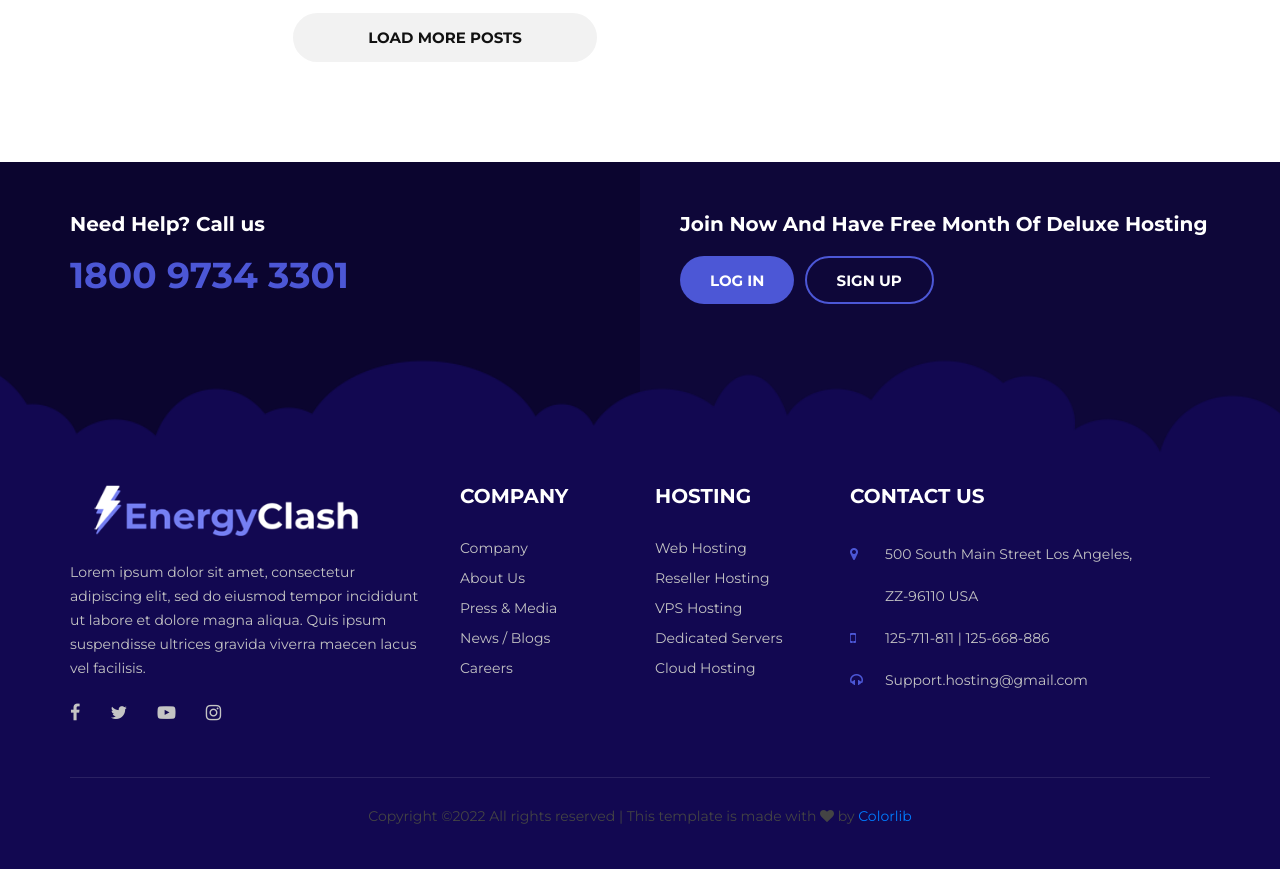
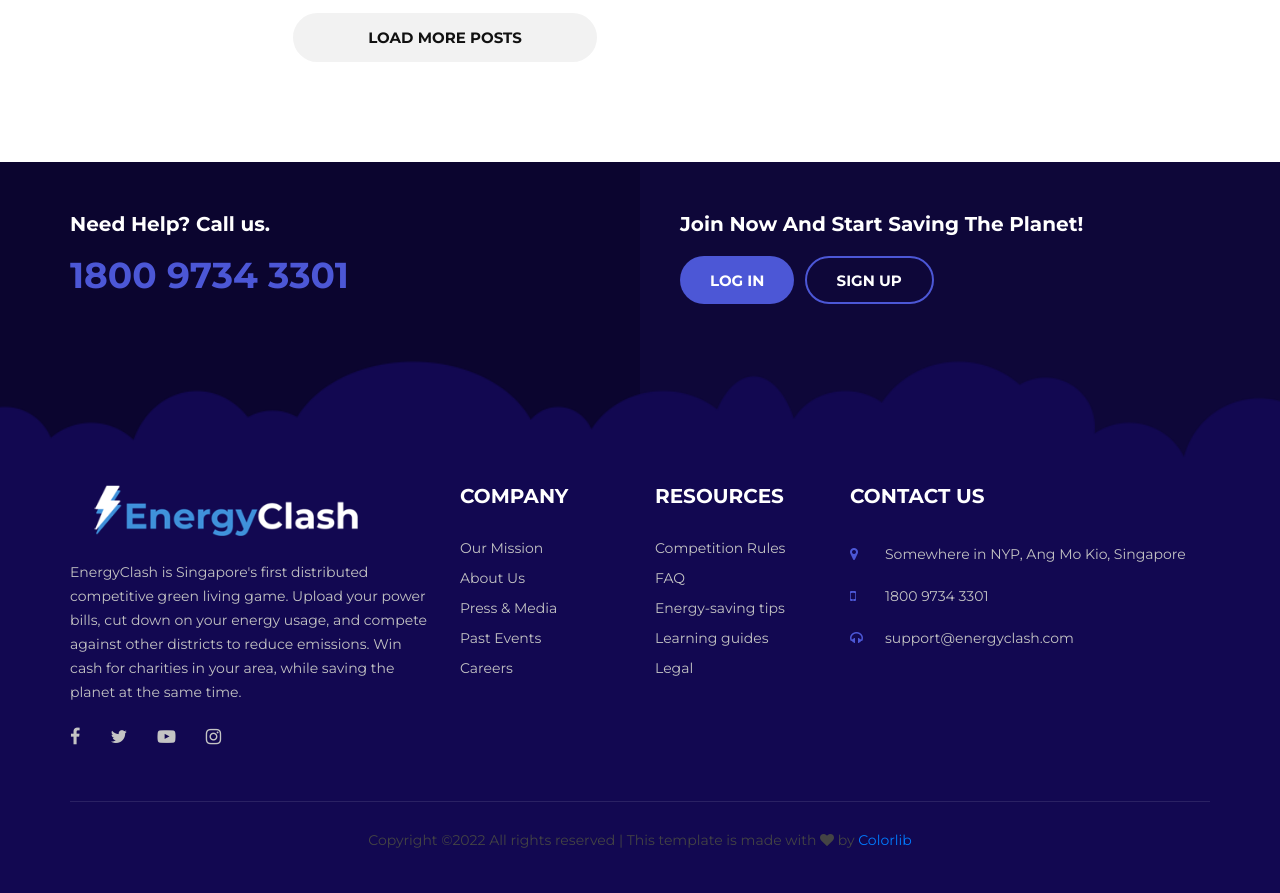
Before and after one commit to adoreblvnk/EnergyClash, a Flask app: page /blog in a window 1280 px wide. Shown: the part 1920-2813 px from the top of the page. Before the commit the page ends 2789 px from the top, so only its background shows below. Run offline with Flask 2, Linux system fonts and the light colour scheme; some libraries are stand-ins or nearby versions.

Commit message:
General front-end changes. Not done: change index content and navbar options

```diff
--- a/static/css/style.css
+++ b/static/css/style.css
@@ -277,8 +277,13 @@ ol {
 
 .header-section.header-normal .header__logo {
 	padding-bottom: 30px;
-}
-
+	animation: color-pulse 1s infinite;
+}
+@keyframes color-pulse {
+	0%, ,50, 100% {filter: hue-rotate(0deg);}
+    25% {filter: hue-rotate(35deg);}
+    75% {filter: hue-rotate(-35deg);}
+}
 .header-section.header-normal .header__menu {
 	padding-bottom: 30px;
 }
@@ -1062,6 +1067,7 @@ ol {
 
 .footer__text-about .footer__logo {
 	margin-bottom: 24px;
+	animation: color-pulse 1s infinite;
 }
 
 .footer__text-about .footer__logo a {
@@ -2777,6 +2783,10 @@ ol {
 	.offcanvas__menu__wrapper .offcanvas__logo {
 		margin-bottom: 30px;
 	}
+
+	.offcanvas__logo img{
+	    animation: color-pulse 1s infinite;
+	}
 	.offcanvas__menu__wrapper .offcanvas__menu {
 		display: none;
 	}
--- a/templates/includes/_footer.html
+++ b/templates/includes/_footer.html
@@ -5,13 +5,13 @@
             <div class="row">
                 <div class="col-lg-6 col-md-6">
                     <div class="footer__top-call">
-                        <h5>Need Help? Call us</h5>
+                        <h5>Need Help? Call us.</h5>
                         <h2>1800 9734 3301</h2>
                     </div>
                 </div>
                 <div class="col-lg-6 col-md-6">
                     <div class="footer__top-auth">
-                        <h5>Join Now And Have Free Month Of Deluxe Hosting</h5>
+                        <h5>Join Now And Start Saving The Planet! </h5>
                         <a href="#" class="primary-btn">Log in</a>
                         <a href="#" class="primary-btn sign-up">Sign Up</a>
                     </div>
@@ -27,9 +27,8 @@
                         <div class="footer__logo">
                             <a href="./index.html"><img src="../static/img/logo.png" alt=""></a>
                         </div>
-                        <p>Lorem ipsum dolor sit amet, consectetur adipiscing elit, sed do eiusmod tempor incididunt
-                            ut labore et dolore magna aliqua. Quis ipsum suspendisse ultrices gravida viverra maecen
-                            lacus vel facilisis. </p>
+                        <p>EnergyClash is Singapore's first distributed competitive green living game. Upload your power bills, cut down on
+                            your energy usage, and compete against other districts to reduce emissions. Win cash for charities in your area, while saving the planet at the same time.</p>
                         <div class="footer__social">
                             <a href="#"><i class="fa fa-facebook"></i></a>
                             <a href="#"><i class="fa fa-twitter"></i></a>
@@ -42,34 +41,33 @@
                     <div class="footer__text-widget">
                         <h5>Company</h5>
                         <ul>
-                            <li><a href="#">Company</a></li>
+                            <li><a href="#">Our Mission</a></li>
                             <li><a href="#">About Us</a></li>
                             <li><a href="#">Press & Media</a></li>
-                            <li><a href="#">News / Blogs</a></li>
+                            <li><a href="#">Past Events</a></li>
                             <li><a href="#">Careers</a></li>
                         </ul>
                     </div>
                 </div>
                 <div class="col-lg-2 col-md-6 col-sm-6">
                     <div class="footer__text-widget">
-                        <h5>Hosting</h5>
+                        <h5>Resources</h5>
                         <ul>
-                            <li><a href="#">Web Hosting</a></li>
-                            <li><a href="#">Reseller Hosting</a></li>
-                            <li><a href="#">VPS Hosting</a></li>
-                            <li><a href="#">Dedicated Servers</a></li>
-                            <li><a href="#">Cloud Hosting</a></li>
+                            <li><a href="#">Competition Rules</a></li>
+                            <li><a href="#">FAQ</a></li>
+                            <li><a href="#">Energy-saving tips</a></li>
+                            <li><a href="#">Learning guides</a></li>
+                            <li><a href="#">Legal</a></li>
                         </ul>
                     </div>
                 </div>
                 <div class="col-lg-4 col-md-6 col-sm-12">
                     <div class="footer__text-widget">
-                        <h5>cONTACT US</h5>
+                        <h5>CONTACT US</h5>
                         <ul class="footer__widget-info">
-                            <li><span class="fa fa-map-marker"></span> 500 South Main Street Los Angeles,<br />
-                                ZZ-96110 USA</li>
-                            <li><span class="fa fa-mobile"></span> 125-711-811 | 125-668-886</li>
-                            <li><span class="fa fa-headphones"></span> Support.hosting@gmail.com</li>
+                            <li><span class="fa fa-map-marker"></span> Somewhere in NYP, Ang Mo Kio, Singapore</li>
+                            <li><span class="fa fa-mobile"></span> 1800 9734 3301</li>
+                            <li><span class="fa fa-headphones"></span> support@energyclash.com</li>
                         </ul>
                     </div>
                 </div>
--- a/templates/includes/_navbar.html
+++ b/templates/includes/_navbar.html
@@ -26,14 +26,14 @@
     <div id="mobile-menu-wrap"></div>
     <div class="offcanvas__auth">
         <ul>
-            <li><a href="#"><span class="icon_chat_alt"></span> Live chat</a></li>
-            <li><a href="#"><span class="fa fa-user"></span> Login / Register</a></li>
+            <li><span class="fa fa-user" style="color:white" ></span> <a href="/login" style="display: inline-block">Login</a></li>
+            <li><span class="fa fa-address-card" style="color:white" ></span> <a href="/register" style="display: inline-block">Register</a></li>
         </ul>
     </div>
     <div class="offcanvas__info">
         <ul>
             <li><span class="icon_phone"></span>1800 9734 3301</li>
-            <li><span class="fa fa-envelope"></span> support@energyclash.com</li>
+            <li style="font-size: 14px;"><span class="fa fa-envelope"></span> support@energyclash.com</li>
         </ul>
     </div>
 </div>
@@ -47,16 +47,17 @@
               <div class="col-lg-6 col-md-6">
                   <div class="header__info-left">
                       <ul>
-                          <li><span class="icon_phone"></span> +1 123-456-7890</li>
-                          <li><span class="fa fa-envelope"></span> Support@gmail.com</li>
+                          <li><span class="icon_phone"></span> 1800 9734 3301</li>
+                          <li><span class="fa fa-envelope"></span> support@energyclash.com</li>
                       </ul>
                   </div>
               </div>
               <div class="col-lg-6 col-md-6">
                   <div class="header__info-right">
                       <ul>
-                          <li><a href="#"><span class="icon_chat_alt"></span> Live chat</a></li>
-                          <li><a href="#"><span class="fa fa-user"></span> Login / Register</a></li>
+                          <li><span class="fa fa-user" style="color:white" ></span> <a href="/login" style="display: inline-block">Login</a></li>
+                          <li><span class="fa fa-address-card" style="color:white" ></span> <a href="/register" style="display: inline-block">Register</a></li>
+
                       </ul>
                   </div>
               </div>
--- a/templates/layout.html
+++ b/templates/layout.html
@@ -7,7 +7,7 @@
     <meta name="keywords" content="Deerhost, unica, creative, html">
     <meta name="viewport" content="width=device-width, initial-scale=1.0">
     <meta http-equiv="X-UA-Compatible" content="ie=edge">
-    <title>DEERHOST | Template</title>
+    <title>EnergyClash</title>
 
     <!-- Google Font -->
     <link href="https://fonts.googleapis.com/css?family=Montserrat:400,500,600,700,800,900&display=swap" rel="stylesheet">
@@ -29,7 +29,7 @@
 <body>
     <!-- Page Preloder -->
     <div id="preloder">
-        <img class="loader" src="../static/img/ec_favicon.png" style="height:100px;width:100px;">
+        <img class="loader" src="../static/img/ec_favicon.png" style="height:100px;width:100px;animation: color-pulse 1s infinite;">
     </div>
 
     {% include "includes/_navbar.html" %}
```
